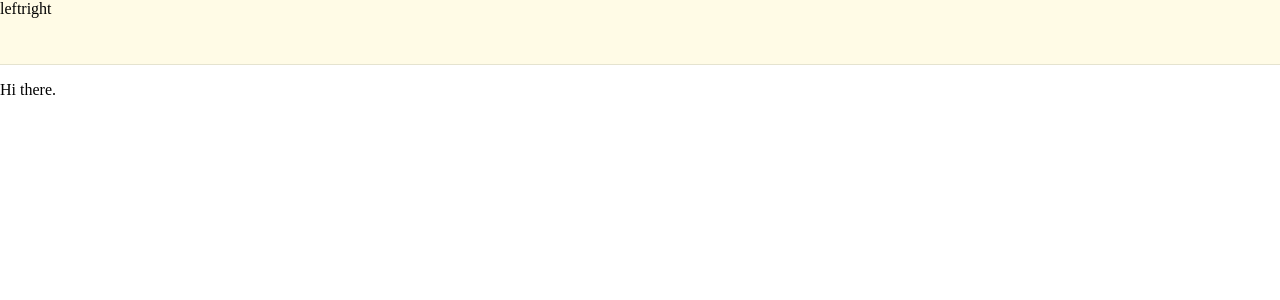
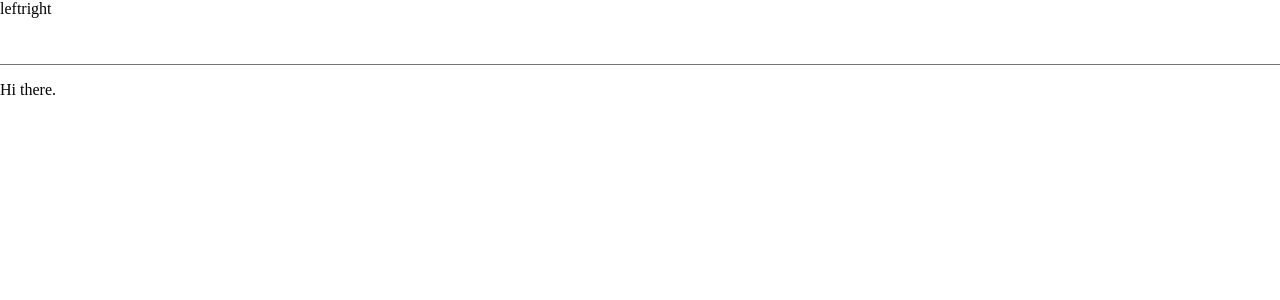
Before and after one commit to ligougou-git/ligougou-git, a Jekyll site: the page built from index.md, in a window 1280 px wide. Shown: the top 300 px of the page. Built offline with Jekyll 4.4.1, drawn with Linux system fonts in a browser that asks for light colours.

Commit message:
change color scheme

```diff
--- a/_sass/main.scss
+++ b/_sass/main.scss
@@ -1,7 +1,32 @@
-$surface-color: #FFFBE6;
-$on-surface-color: #29302E;
-$primary-color: #356859;
-$on-surface-color-12: rgba(41, 48, 46, 0.12);
+$color-primary: #6750A4;
+$color-on-primary: #FFFFFF;
+$color-primary-container: #EADDFF;
+$color-on-primary-container: #21005D;
+
+$color-secondary: #625B71;
+$color-on-secondary: #FFFFFF;
+$color-secondary-container: #E8DEF8;
+$color-on-secondary-container: #1D192B;
+
+$color-tertiary: #7D5260;
+$color-on-tertiary: #FFFFFF;
+$color-tertiary-container: #FFD8E4;
+$color-on-tertiary-container: #31111D;
+
+$color-error: #B3261E;
+$color-on-error: #FFFFFF;
+$color-error-container: #F9DEDC;
+$color-on-error-container: #410E0B;
+
+$color-background: #FFFBFE;
+$color-on-background: #1C1B1F;
+$color-background-container: #FFFBFE;
+$color-on-background-container: #1C1B1F;
+
+$color-outline: #79747E;
+$color-surface-variant: #E7E0EC;
+$color-on-surface-variant: #49454F;
+
 
 body, html {
     padding: 0;
@@ -9,7 +34,7 @@
 }
 
 header.banner {
-    background-color: $surface-color;
+    background-color: $color-on-primary;
     min-height: 64px;
     width: 100%;
     padding: 0;
@@ -24,5 +49,5 @@
 
         }
     }
-    border-bottom: 1px solid $on-surface-color-12;
+    border-bottom: 1px solid $color-outline;
 }
```
